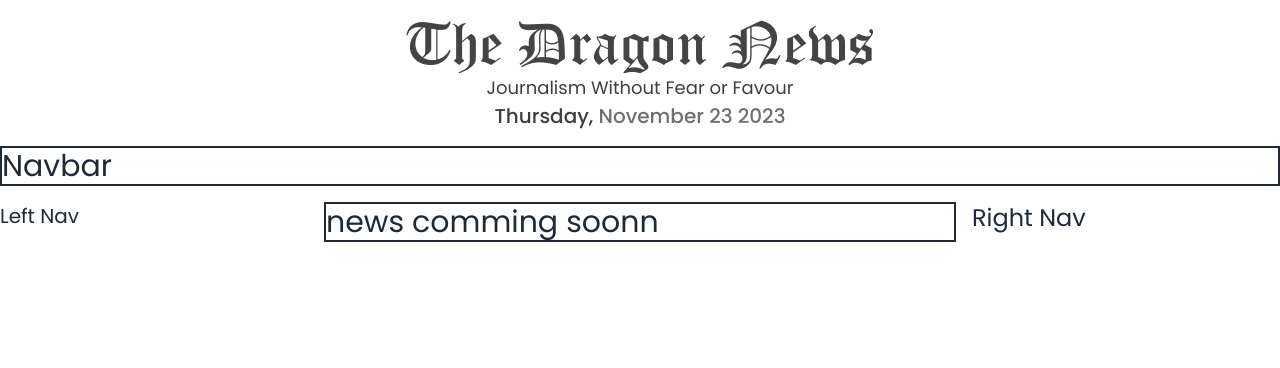
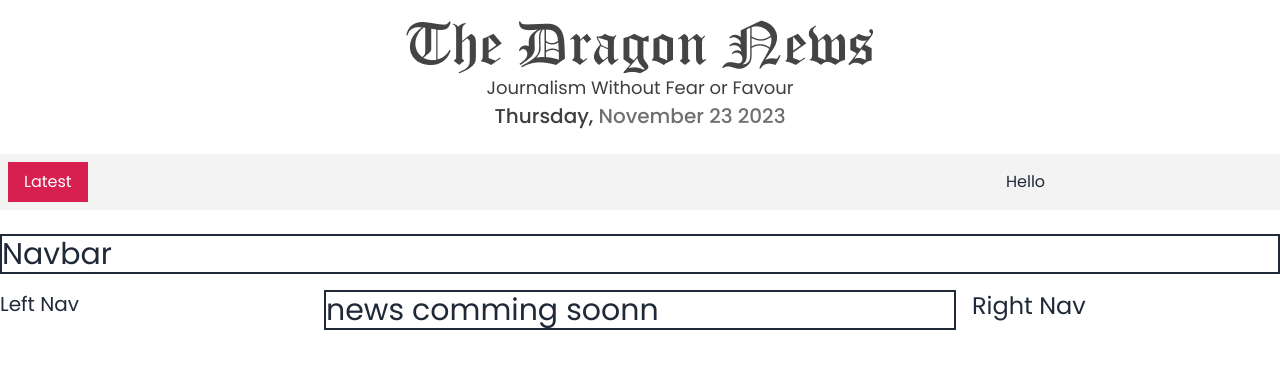
Before and after one commit to Sakhawat71/dragon-news-react, a React (Vite) app: page / in a window 1280 px wide. Shown: the top 368 px of the page. Built offline with nearby package versions, Linux system fonts and the light colour scheme; a web font is replaced by a local one.

Commit message:
breaking news -> slide with Marquee

```diff
--- a/package.json
+++ b/package.json
@@ -17,6 +17,7 @@
     "prop-types": "^15.8.1",
     "react": "^18.2.0",
     "react-dom": "^18.2.0",
+    "react-fast-marquee": "^1.6.2",
     "react-router-dom": "^6.20.0",
     "sort-by": "^1.2.0"
   },
--- a/src/pages/Home/BreakingNews.jsx
+++ b/src/pages/Home/BreakingNews.jsx
@@ -1,8 +1,15 @@
+import Marquee from "react-fast-marquee";
 
 const BreakingNews = () => {
     return (
-        <div>
+        <div className="bg-[#F3F3F3] my-6 py-2 flex items-center">
 
+            <button className="bg-[#D72050] ml-2 px-4 py-2 text-[#FFFFFF]">
+                Latest
+            </button>
+            <Marquee>
+                <h1 >Hello</h1>
+            </Marquee>
         </div>
     );
 };
--- a/src/pages/Home/Home.jsx
+++ b/src/pages/Home/Home.jsx
@@ -2,12 +2,14 @@ import Header from "../Header/Header";
 import Navbar from "../../pages/Navbar/Navbar";
 import LeftNav from "../Shared/LeftNav/LeftNav";
 import RightNav from "../Shared/RightNav/RightNav";
+import BreakingNews from "./BreakingNews";
 
 
 const Home = () => {
     return (
         <div>
             <Header></Header>
+            <BreakingNews></BreakingNews>
             <Navbar></Navbar>
 
 
```
Also changed, not shown: 1 other file (tests, documents, lock files or other folders).
